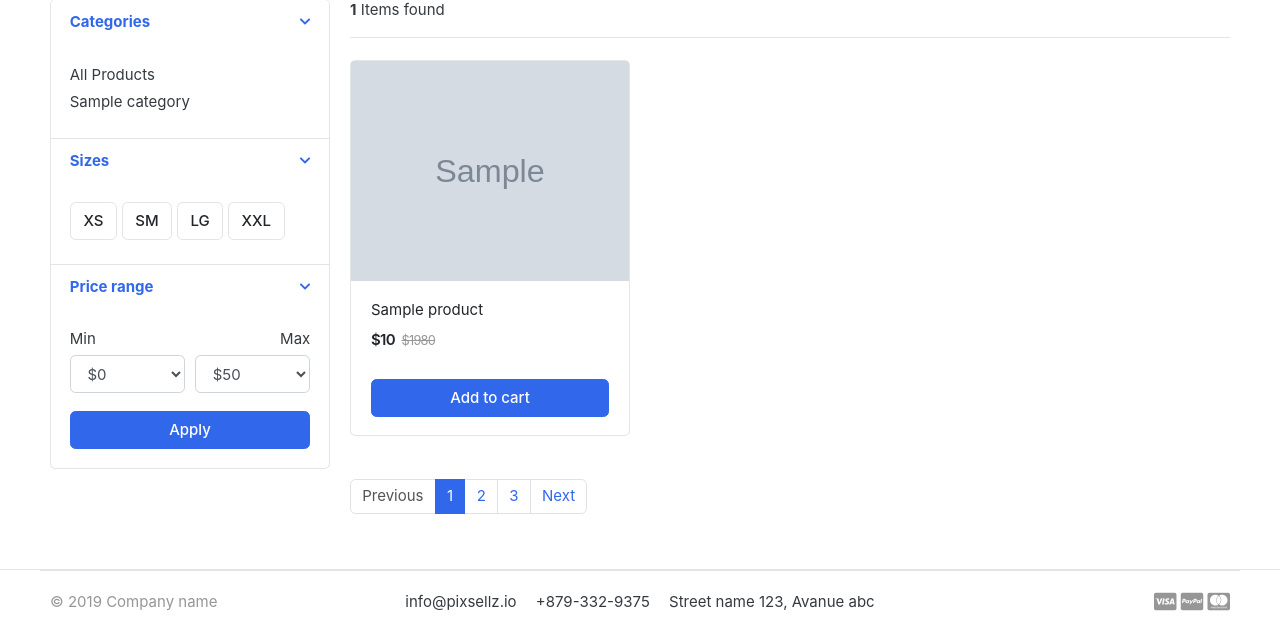
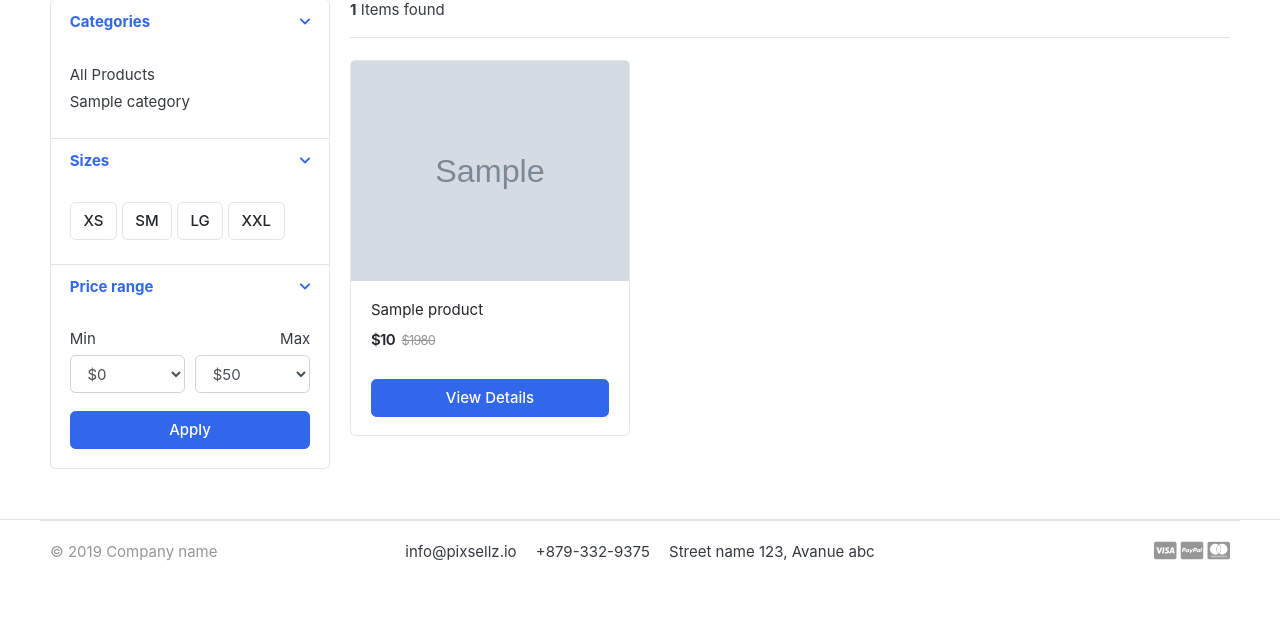
Before and after one commit to Jayklef/my-ecom, a Django app: page /store/ in a window 1280 px wide. Shown: the part 295-929 px from the top of the page. After the commit the page ends 856 px from the top, so only its background shows below. Run offline with Django 5.2, Linux system fonts and the light colour scheme; tables that the repository leaves empty hold one stand-in row (values such as "Sample post"); grey boxes marked "Sample" are stand-in pictures; some libraries are stand-ins or nearby versions; some web fonts are replaced.

Commit message:
Implemented pagination and empty cart

```diff
--- a/carts/views.py
+++ b/carts/views.py
@@ -1,6 +1,7 @@
 from django.shortcuts import render, redirect, get_object_or_404
 from store.models import Product
 from .models import Cart, CartItem
+from django.core.exceptions import ObjectDoesNotExist
 
 # Create your views here.
 
@@ -73,7 +74,7 @@ def cart(request, total=0, quantity=0, cart_items=None):
 
         tax = (2 * total)/100
         grand_total = total + tax
-    except ObjectNotExist:
+    except ObjectDoesNotExist:
         pass
 
 
--- a/store/views.py
+++ b/store/views.py
@@ -4,6 +4,7 @@ from category.models import Category
 from carts.views import _cart_id
 from django.http import HttpResponse
 from carts.models import CartItem
+from django.core.paginator import EmptyPage, PageNotAnInteger, Paginator
 
 # Create your views here.
 
@@ -15,14 +16,20 @@ def store(request, category_slug=None):
     if category_slug != None:
         categories = get_object_or_404(Category, slug=category_slug)
         products = Product.objects.filter(category=categories, is_available=True)
+        paginator = Paginator(products, 3)
+        page = request.GET.get('page')
+        paged_products = paginator.get_page(page)
         product_count = products.count()
 
     else:
-        products = Product.objects.all().filter(is_available=True)
+        products = Product.objects.all().filter(is_available=True).order_by('id')
+        paginator = Paginator(products, 6)
+        page = request.GET.get('page')
+        paged_products = paginator.get_page(page)
         product_count = products.count()
 
     context = {
-        'products': products,
+        'products': paged_products,
         'product_count': product_count,
     }
 
--- a/templates/store/store.html
+++ b/templates/store/store.html
@@ -142,7 +142,7 @@
                                     <del class="price-old">$1980</del>
                                 </div> <!-- price-wrap.// -->
                             </div>
-                            <a href="{% url 'add_cart' product.id %}" class="btn btn-block btn-primary">Add to cart </a>
+                            <a href="{{ product.get_url }}" class="btn btn-block btn-primary">View Details </a>
                         </figcaption>
                     </figure>
                 </div> <!-- col.// -->
@@ -151,13 +151,29 @@
 
 
         <nav class="mt-4" aria-label="Page navigation sample">
-          <ul class="pagination">
-            <li class="page-item disabled"><a class="page-link" href="#">Previous</a></li>
-            <li class="page-item active"><a class="page-link" href="#">1</a></li>
-            <li class="page-item"><a class="page-link" href="#">2</a></li>
-            <li class="page-item"><a class="page-link" href="#">3</a></li>
-            <li class="page-item"><a class="page-link" href="#">Next</a></li>
-          </ul>
+            {% if products.has_other_pages %}
+                <ul class="pagination">
+                    {% if product.has_previous %}
+                        <li class="page-item"><a class="page-link" href="?page={{ products.previous_page_number }}">Previous</a></li>
+                    {% else %}
+                        <li class="page-item disabled"><a class="page-link" href="">Previous</a></li>
+                    {% endif %}
+
+                    {% for i in products.paginator.page_range %}
+                        {% if products.number == i %}
+                            <li class="page-item active"><a class="page-link" href="#">{{ i }}</a></li>
+                        {% else %}
+                            <li class="page-item"><a class="page-link" href="?page={{ i }}">{{ i }}</a></li>
+                        {% endif %}
+                    {% endfor %}
+
+                    {% if products.has_next %}
+                    <li class="page-item"><a class="page-link" href="?page={{ products.next_page_number }}">Next</a></li>
+                    {% else %}
+                    <li class="page-item disabled"><a class="page-link" href="#">Next</a></li>
+                    {% endif %}
+                </ul>
+          {% endif %}
         </nav>
 
             </main> <!-- col.// -->
```
